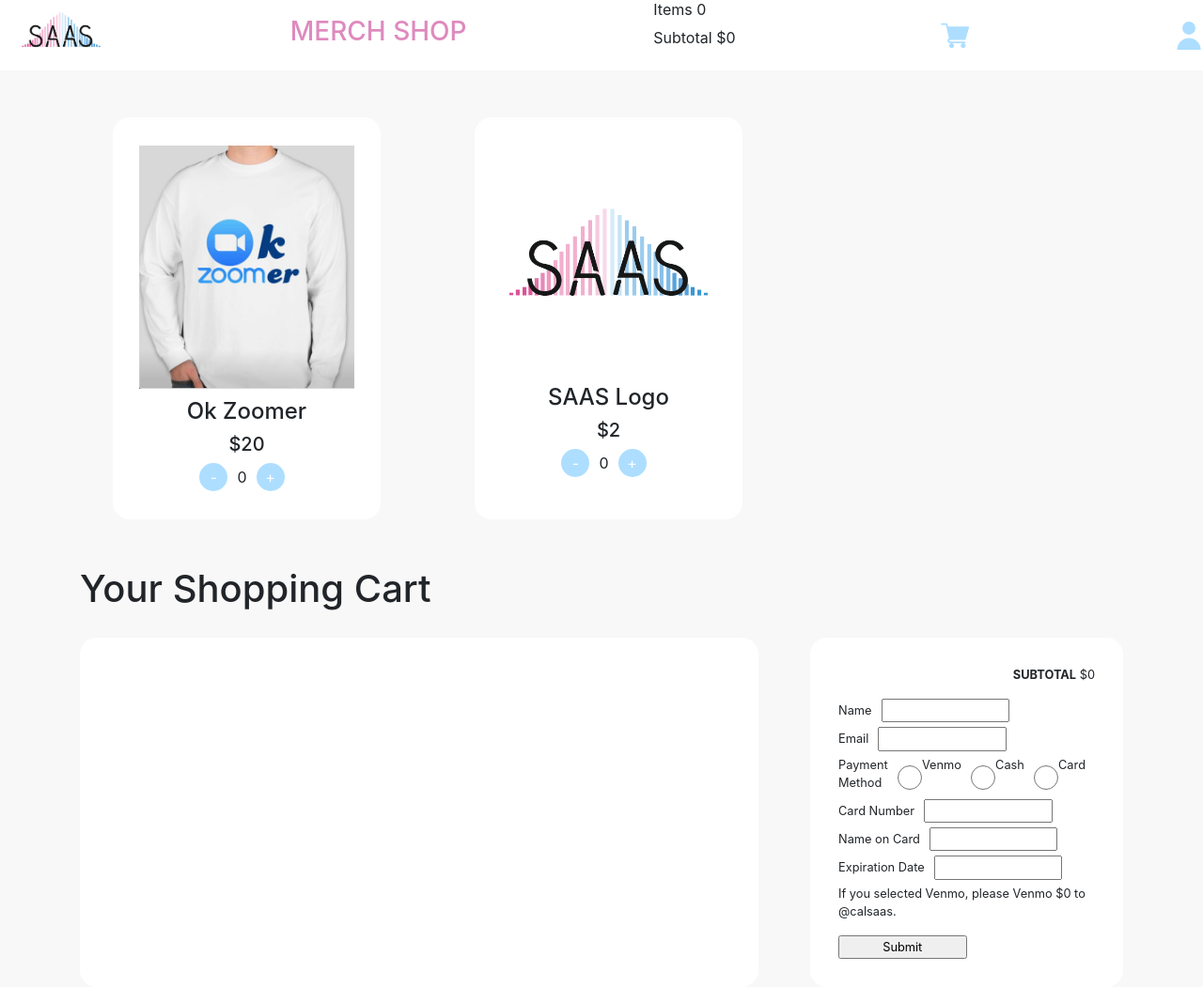
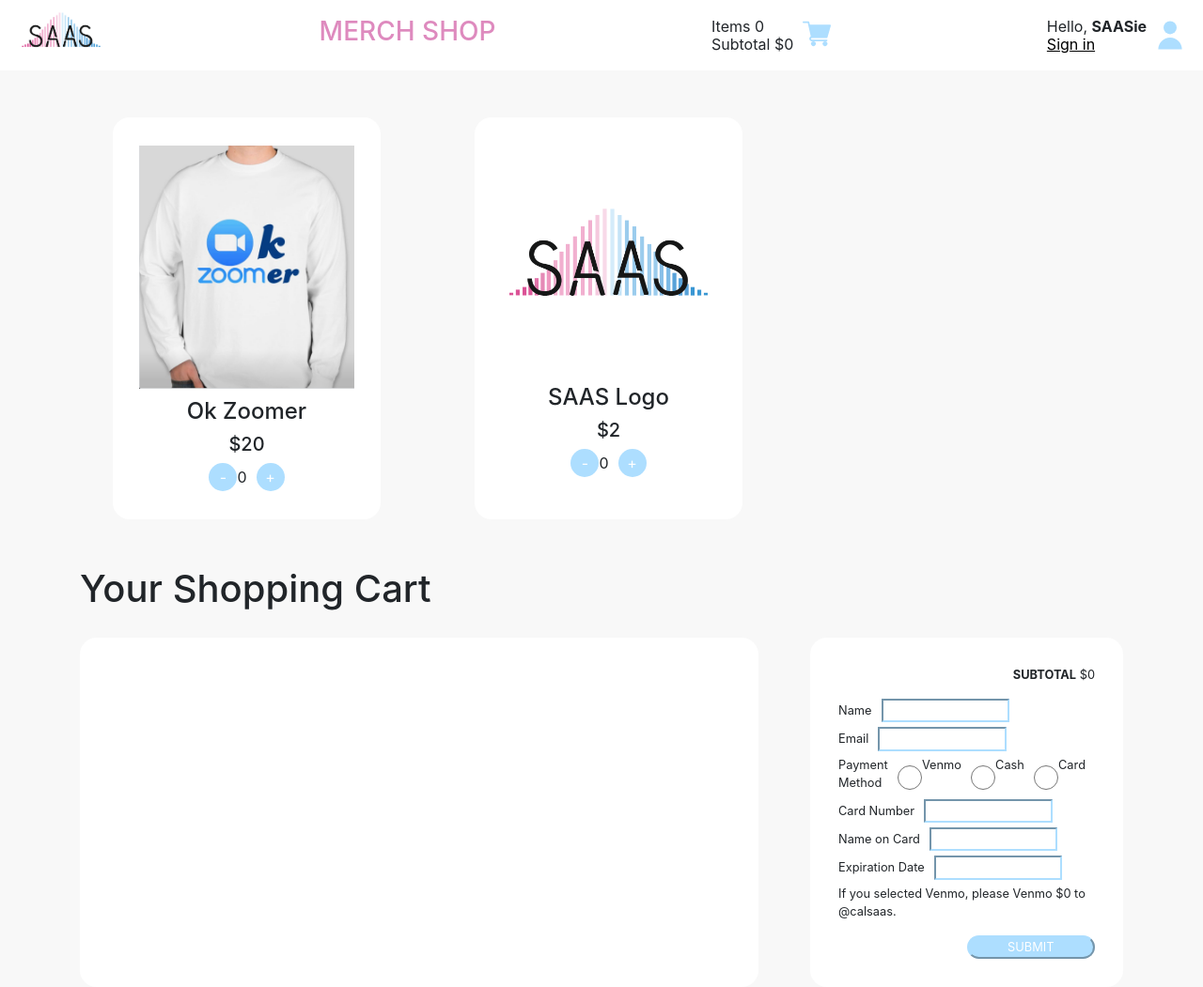
Before and after one commit to asbhaskar/saasshop, a React (Create React App) app: page / in a window 1280 px wide. Shown: the whole page at 94% size. Built offline with nearby package versions, Linux system fonts and the light colour scheme.

Commit message:
finish navbar and other styling

```diff
--- a/src/App.css
+++ b/src/App.css
@@ -40,3 +40,20 @@
 body {
   background-color: #f8f8f8 !important;
 }
+
+button {
+  border-radius: 100% !important;
+  width: 30px;
+  height: 30px;
+  background-color: #addeff;
+  color: white;
+  border: none;
+  margin-right: 10px;
+}
+
+button:hover {
+  border: 2px solid #addeff;
+  background-color: white;
+  color: #addeff;
+  transition: 0.2s;
+}
--- a/src/components/CartItem.css
+++ b/src/components/CartItem.css
@@ -8,16 +8,6 @@
   font-size: 2vw;
 }
 
-.cartItemDiv button {
-  border-radius: 100%;
-  width: 30px;
-  height: 30px;
-  background-color: #addeff;
-  color: white;
-  border: none;
-  margin-right: 10px;
-}
-
 .cartItemDiv img {
   width: 30%;
   margin-right: 10px;
--- a/src/components/cart.css
+++ b/src/components/cart.css
@@ -31,4 +31,13 @@
 
 input {
   width: 50%;
+  border-color: #addeff;
 }
+
+.submit {
+  border-radius: 20px;
+  background-color: #addeff;
+  color: white;
+  text-transform: uppercase;
+  float: right;
+}
--- a/src/components/cart.jsx
+++ b/src/components/cart.jsx
@@ -80,7 +80,7 @@
                 If you selected Venmo, please Venmo ${this.calculateTotal()} to
                 @calsaas.
               </p>
-              <input type="submit" value="Submit"></input>
+              <input className="submit" type="submit" value="Submit"></input>
             </form>
           </div>
         </div>
--- a/src/components/item.css
+++ b/src/components/item.css
@@ -13,13 +13,3 @@
   margin: 50px;
   border-radius: 18px;
 }
-
-.quantity {
-  border-radius: 100%;
-  width: 30px;
-  height: 30px;
-  background-color: #addeff;
-  color: white;
-  border: none;
-  margin-right: 10px;
-}
--- a/src/components/navbar.css
+++ b/src/components/navbar.css
@@ -5,21 +5,49 @@
   flex-direction: row;
   align-items: center;
   justify-content: space-between;
+  padding: 20px;
 }
 
 nav img {
   width: 90px;
-  margin-left: 20px;
 }
 
-nav h3 {
+nav h3 a {
   color: #de8abe;
 }
 
-.navbarSummary p {
-  margin-top: -10px;
+nav h3 a:hover {
+  text-decoration: none;
+  color: #d38abe;
+}
+
+.iconText {
+  display: flex;
+  flex-direction: row;
+}
+
+.navbarText {
+  display: flex;
+  flex-direction: column;
+  justify-content: center;
+  margin-top: -5px;
+}
+
+.navbarText p {
+  margin-bottom: -5px;
+}
+
+.navbarText a {
+  color: black;
+  text-decoration: underline;
+}
+
+.navbarText a:hover {
+  color: #addeff;
+  transition: 0.2s;
 }
 
 .icon {
   width: 30px;
+  margin-left: 10px;
 }
--- a/src/components/navbar.jsx
+++ b/src/components/navbar.jsx
@@ -25,16 +25,32 @@
   render() {
     return (
       <nav>
-        <a href="#">
+        <a href="http://saas.berkeley.edu">
           <img src={Logo} />
         </a>
-        <h3> MERCH SHOP </h3>
-        <div className="navbarSummary">
-          <p>Items {this.sumArray(this.props.items, "value")}</p>
-          <p>Subtotal ${this.calculateTotal()}</p>
+        <h3>
+          <a href="#">MERCH SHOP</a>
+        </h3>
+        <div className="iconText">
+          <div className="navbarText">
+            <p>Items {this.sumArray(this.props.items, "value")}</p>
+            <p>Subtotal ${this.calculateTotal()}</p>
+          </div>
+          <a href="#">
+            <img className="icon" src={CartIcon} />
+          </a>
         </div>
-        <img className="icon" src={CartIcon} />
-        <img className="icon" src={UserIcon} />
+        <div className="iconText">
+          <div className="navbarText">
+            <p>
+              Hello, <strong>SAASie</strong>
+            </p>
+            <p>
+              <a href="#">Sign in</a>
+            </p>
+          </div>
+          <img className="icon" src={UserIcon} />
+        </div>
       </nav>
     );
   }
```
